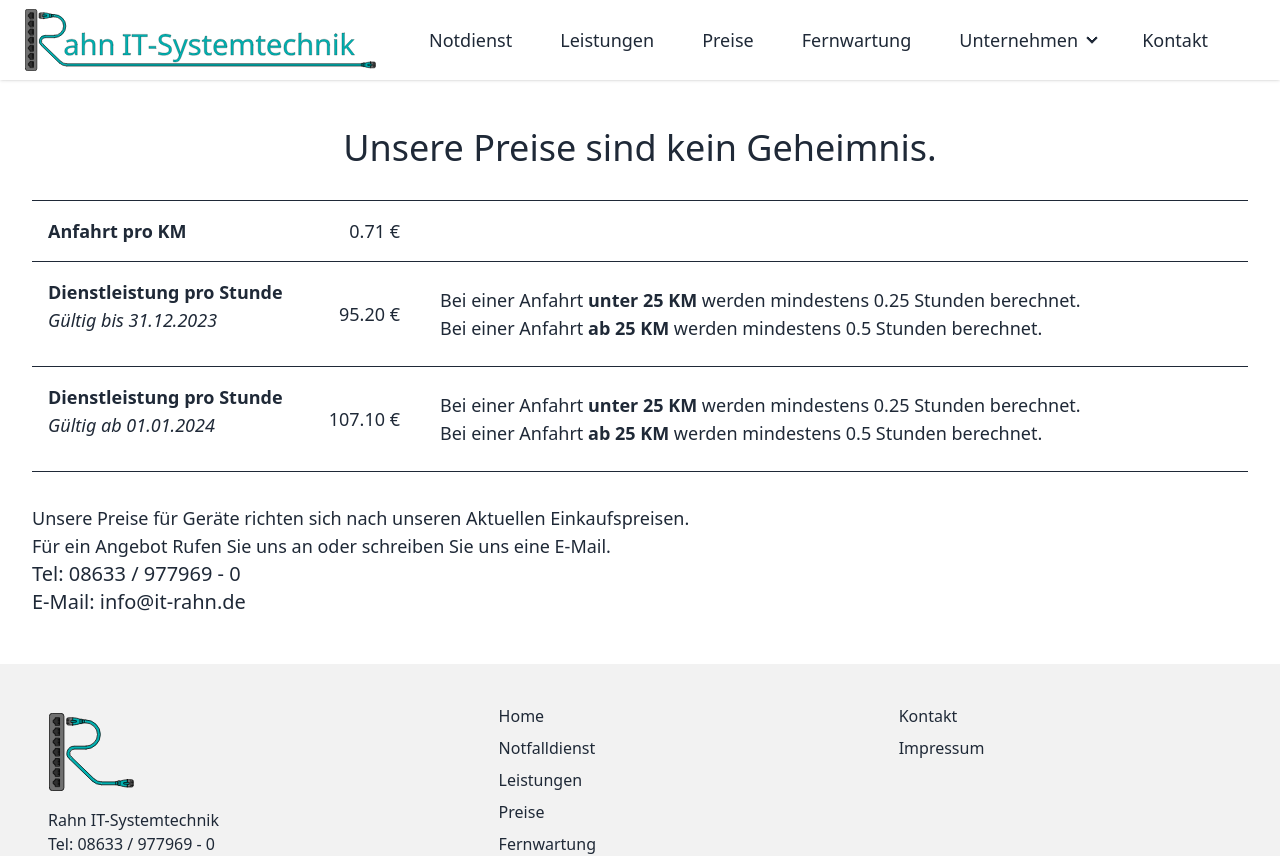
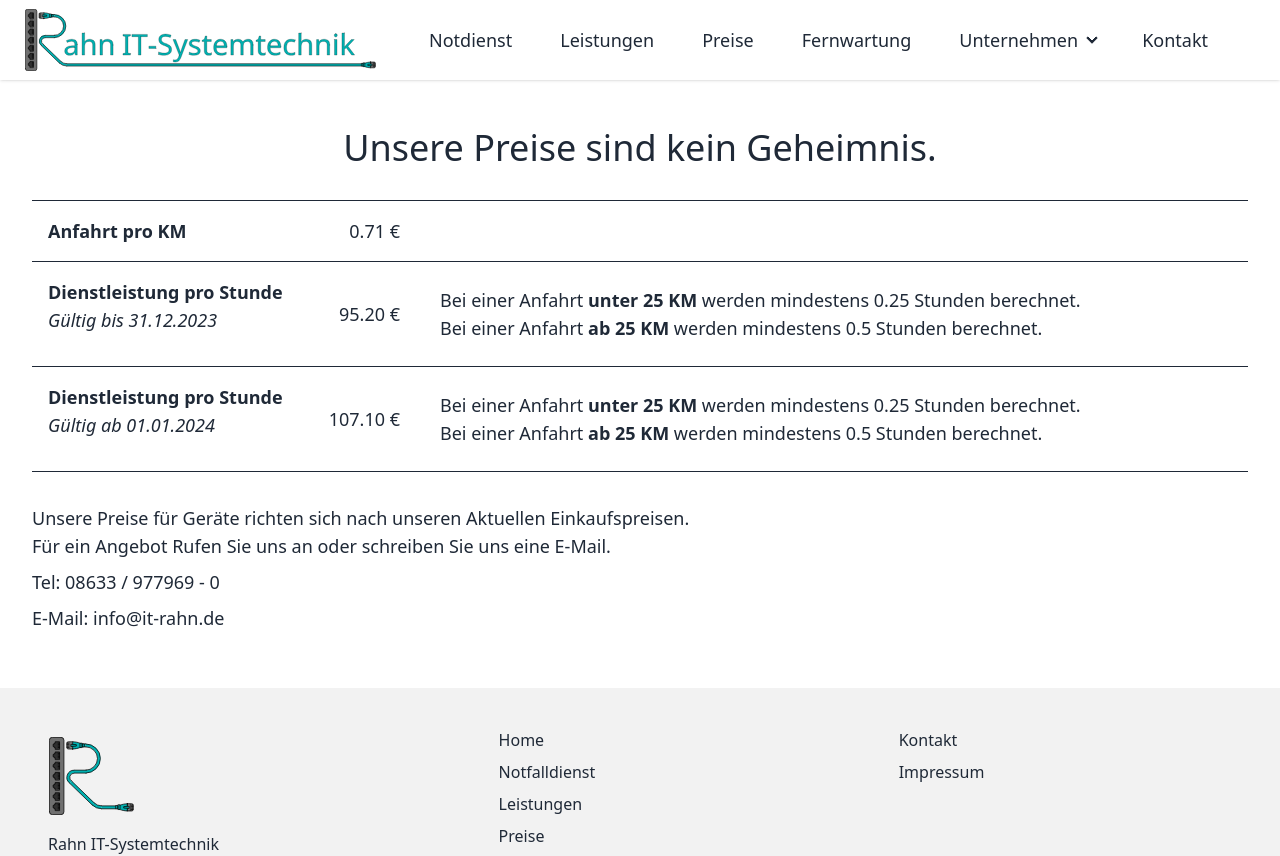
Before and after one commit to Rahn-IT/website, a SvelteKit app: page /pricing in a window 1280 px wide. Shown: the top 856 px of the page. Built offline with nearby package versions, Linux system fonts and the light colour scheme.

Commit message:
tried fixing tap targets

```diff
--- a/src/routes/pricing/+page.svelte
+++ b/src/routes/pricing/+page.svelte
@@ -27,7 +27,7 @@
 	<div class="py-8">
 		<div>Unsere Preise für Geräte richten sich nach unseren Aktuellen Einkaufspreisen.</div>
 		<div>Für ein Angebot Rufen Sie uns an oder schreiben Sie uns eine E-Mail.</div>
-		<div class="text-xl"><Phone /></div>
-		<div class="text-xl"><Mail /></div>
+		<div class="my-2"><Phone class="link-hover link py-2" /></div>
+		<div class="my-2"><Mail class="link-hover link py-2" /></div>
 	</div>
 </div>
```
